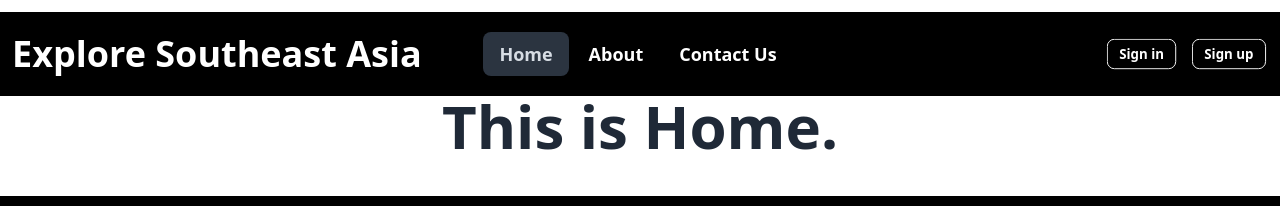
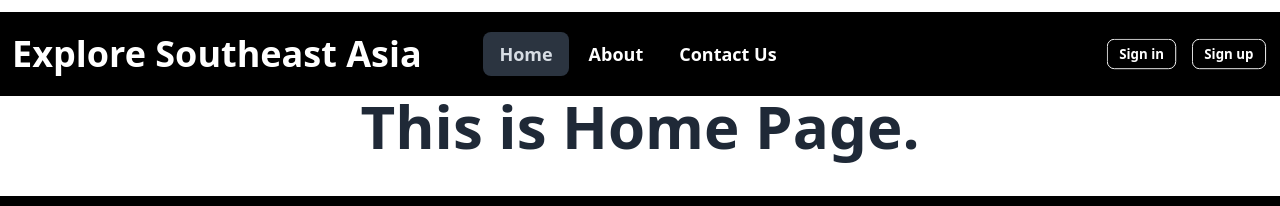
Before and after one commit to saiful797/Explore-Southeast-Asia, a React (Vite) app: page / in a window 1280 px wide. Shown: the top 206 px of the page. Built offline with nearby package versions, Linux system fonts and the light colour scheme.

Commit message:
Updated home page and footer

```diff
--- a/src/pages/HomePage.jsx
+++ b/src/pages/HomePage.jsx
@@ -2,7 +2,7 @@
 const HomePage = () => {
     return (
         <div>
-            <h1 className="text-6xl font-extrabold text-center">This is Home.</h1>
+            <h1 className="text-6xl font-extrabold text-center">This is Home Page.</h1>
         </div>
     );
 };
```
